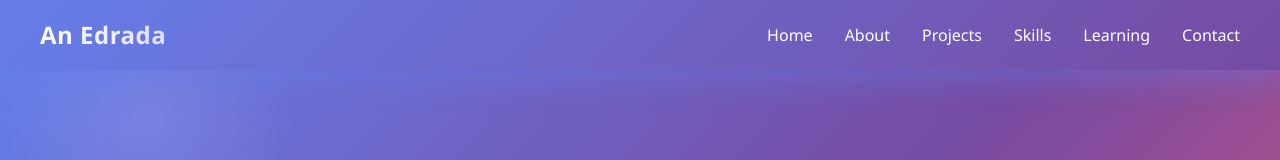
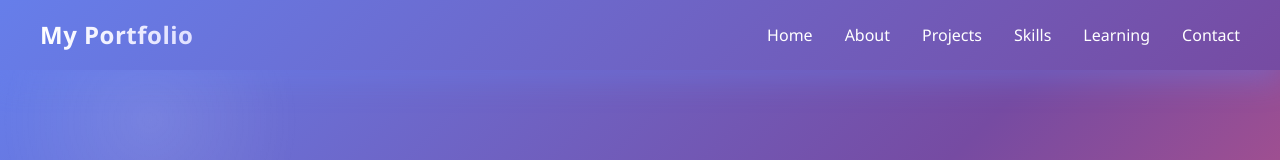
Before and after one commit to anedrada/EDRADA_FUTURE_PROOF, a React (Vite) app: page / in a window 1280 px wide. Shown: the top 160 px of the page. Built offline with nearby package versions, Linux system fonts and the light colour scheme.

Commit message:
Update header logo to 'My Portfolio'

```diff
--- a/src/components/Header.jsx
+++ b/src/components/Header.jsx
@@ -20,7 +20,7 @@ function Header() {
     <header className="header">
       <div className="container">
         <div className="header-content">
-          <div className="logo">An Edrada</div>
+          <div className="logo">My Portfolio</div>
           <nav className={`nav ${isMenuOpen ? 'active' : ''}`}>
             <button onClick={() => scrollToSection('home')} className="nav-link">Home</button>
             <button onClick={() => scrollToSection('about')} className="nav-link">About</button>
```
